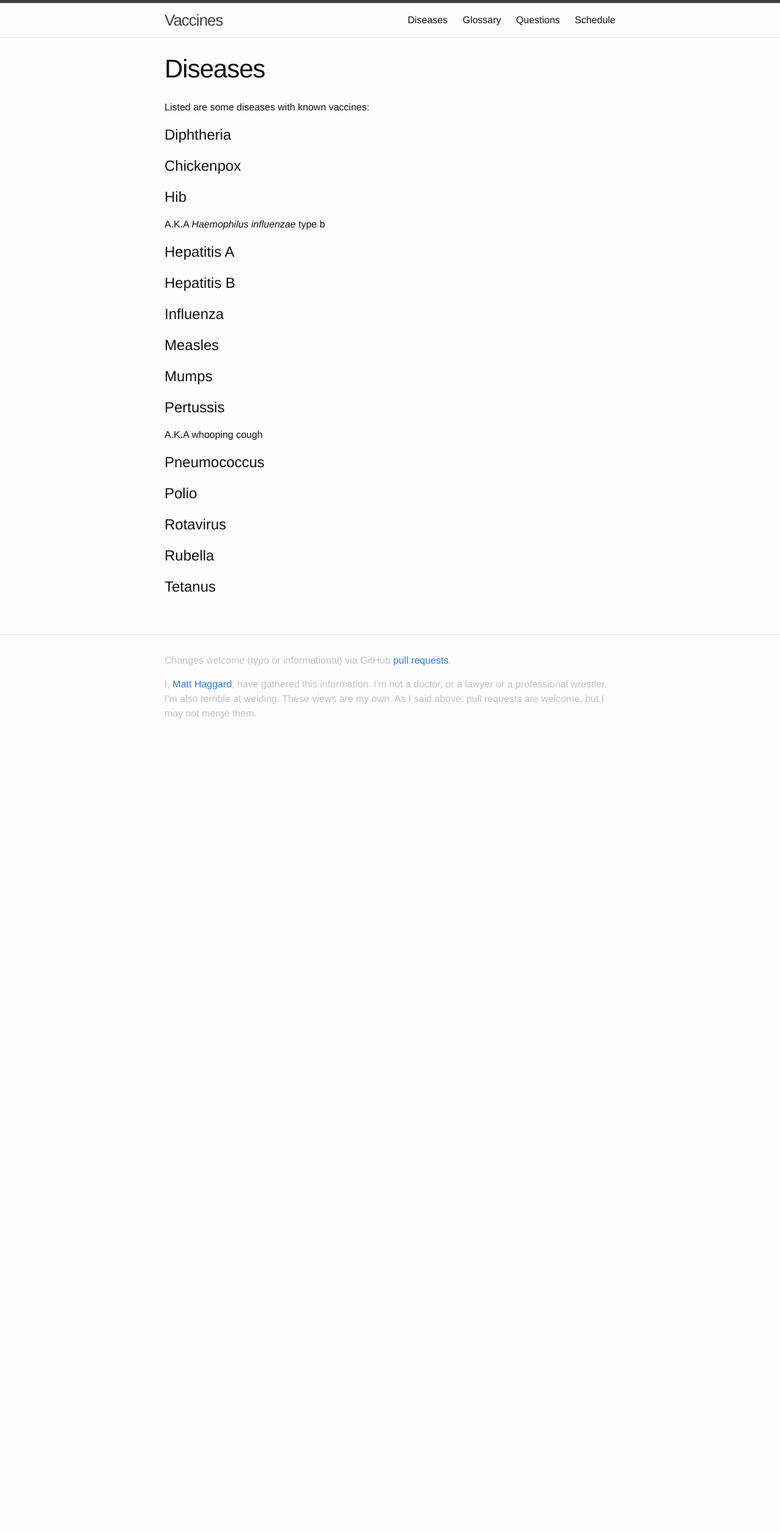
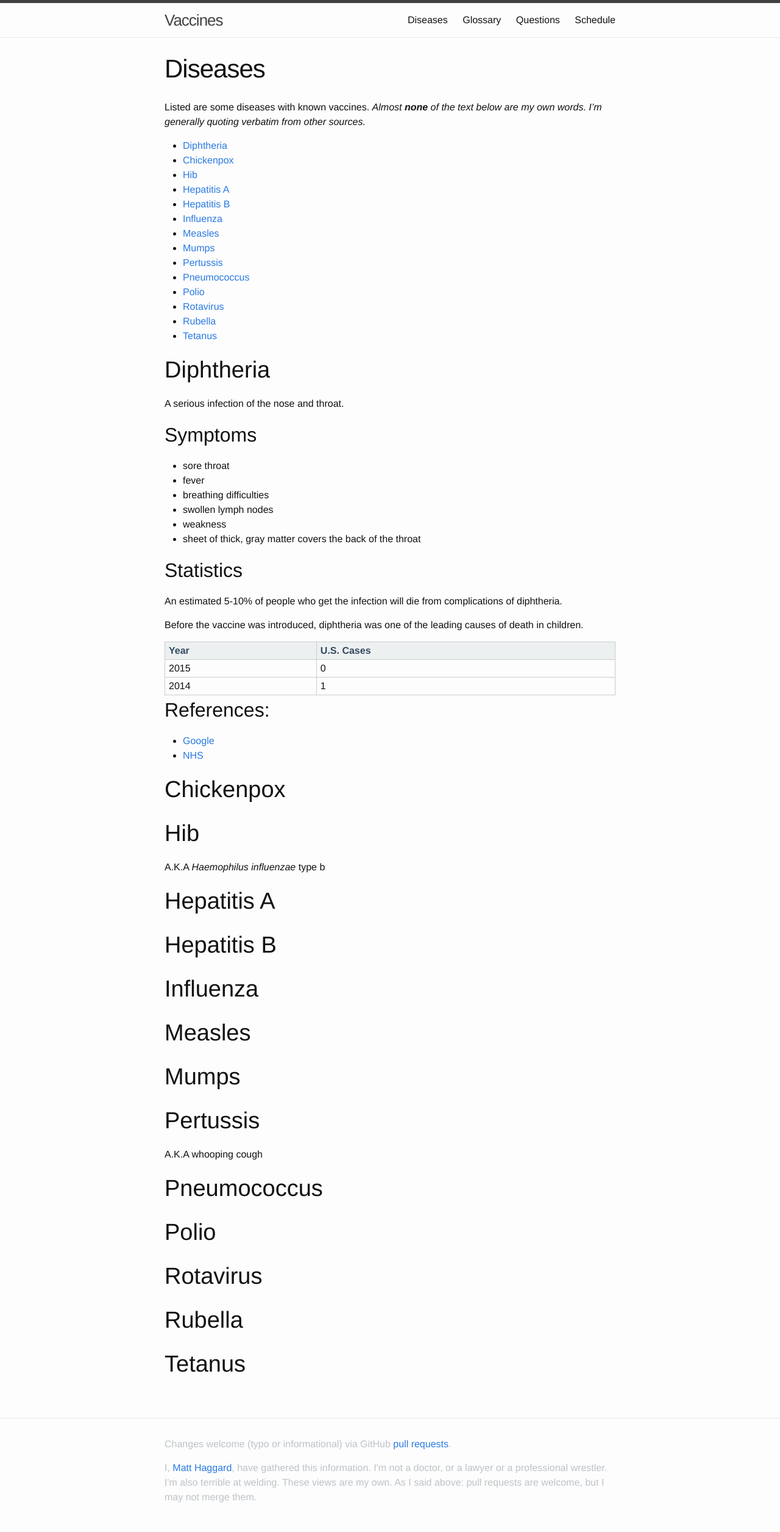
Before and after one commit to iffy/vaccines, a Jekyll site: the page built from _pages/diseases.md, in a window 1280 px wide. Shown: the whole page at 61% size. Built offline with Jekyll 4.4.1, drawn with Linux system fonts in a browser that asks for light colours; before the commit the page ends 1227 px from its top, so only the background shows below that.

Commit message:
Learned about diphtheria

```diff
--- a/_pages/diseases.md
+++ b/_pages/diseases.md
@@ -4,9 +4,44 @@ title: Diseases
 permalink: /diseases/
 ---
 
-Listed are some diseases with known vaccines:
+Listed are some diseases with known vaccines.  *Almost **none** of the text below are my own words.  I'm generally quoting verbatim from other sources.*
+
+* TOC
+{:toc}
+
+
 
 # Diphtheria
+
+A serious infection of the nose and throat.
+
+## Symptoms
+
+- sore throat
+- fever
+- breathing difficulties
+- swollen lymph nodes
+- weakness
+- sheet of thick, gray matter covers the back of the throat
+
+## Statistics
+
+An estimated 5-10% of people who get the infection will die from complications of diphtheria.
+
+Before the vaccine was introduced, diphtheria was one of the leading causes of death in children.
+
+| Year | U.S. Cases |
+|---|---|
+| 2015 | 0 |
+| 2014 | 1 |
+
+
+
+## References:
+
+- [Google](https://www.gstatic.com/healthricherkp/pdf/diphtheria.pdf)
+- [NHS](http://www.nhs.uk/Conditions/Diphtheria/Pages/Introduction.aspx)
+
 
 # Chickenpox
 
--- a/_sass/_layout.scss
+++ b/_sass/_layout.scss
@@ -211,6 +211,14 @@
 .post-content {
     margin-bottom: $spacing-unit;
 
+    h1 {
+        font-size: 38px;
+
+        @include media-query($on-laptop) {
+            font-size: 32px;
+        }
+    }
+
     h2 {
         font-size: 32px;
 
```
